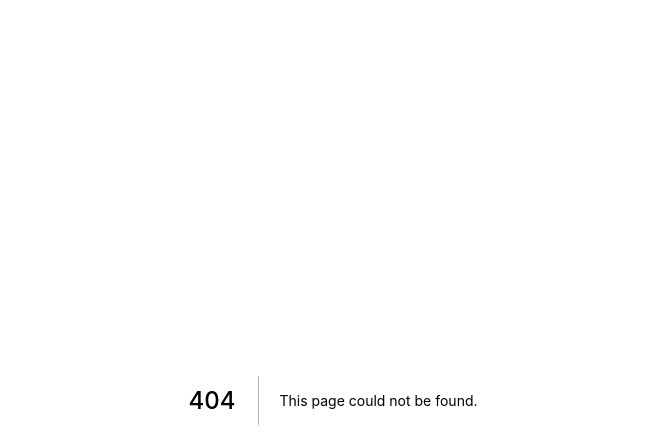
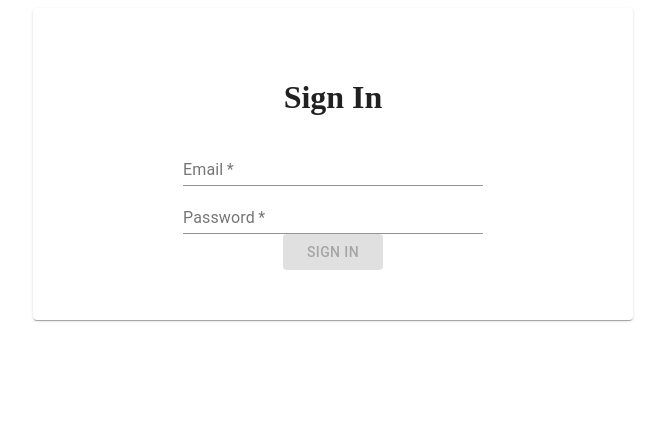
Before and after one commit to Aaron-Leonie/nh-companion-web, a Next.js app: page /sign-in in a window 1280 px wide. Before the commit this address had no page. Shown: the top 448 px of the page, without its empty margins (307-972 px from the left). Built offline with nearby package versions, Linux system fonts and the light colour scheme.

Commit message:
worked on the sign in page again.

```diff
--- a/components/SignInForm/SignInForm.tsx
+++ b/components/SignInForm/SignInForm.tsx
@@ -1,31 +1,90 @@
 import React, {useState} from 'react';
-import { Container, Paper, TextField, Button } from '@material-ui/core'
+import { Container, Paper, TextField, Button, Dialog, DialogTitle, makeStyles, DialogContentText, DialogContent } from '@material-ui/core'
 import { Auth } from '../../firebase';
 import styles from './signin.module.css';
 import { useRouter } from 'next/router';
 
 interface FormState {
     email: string,
-    password: string
-}
+    password: string,
+    errors: {
+        email: boolean,
+        password: boolean,
+    },
+    apiErrorMessage: string,
+    dialogOpen: boolean
+};
 
 
 const SignInForm = () => {
     const router = useRouter();
 
-    const [form, setform] = useState({email: '', password: ''} as FormState);
+    const [form, setform] = useState({
+        email: '',
+        password: '',
+        errors: {
+            email: false,
+            password: false,
+        },
+        apiErrorMessage: '',
+        dialogOpen: false,
+    } as FormState);
+
+    const isValid: boolean = (
+        (form.email.length > 0 && !form.errors.email) &&
+        (form.password.length >= 8 && !form.errors.password)
+    );
+
+
+    const handleChange = (e) => {
+        e.preventDefault();
+        const { name, value } = e.target;
+        let errors = form.errors;
+
+        switch (name) {
+            case 'email':
+                errors.email = !validEmailRegex(value);
+                break;
+            case 'password':
+                errors.password = value.length < 8;
+                break;
+            default:
+                break;
+        }
+        setform({...form, errors, [name]: value});
+    };
+
+    const validEmailRegex = (email: string) => {
+        if (/^\w+([\.-]?\w+)*@\w+([\.-]?\w+)*(\.\w{2,3})+$/.test(email)){
+            return true;
+        } else {
+            return false;
+        }
+    };
 
     const handleSignIn = (e) => {
         e.preventDefault();
-        Auth.signInWithEmailAndPassword(form.email, form.password)
+
+        if (isValid) {
+            Auth.signInWithEmailAndPassword(form.email, form.password)
             .then(()=> {
-                router.replace('/');
+                router.push('/');
             })
             .catch((e) => {
-                console.log(e);
-                router.replace('/');
+                setform({...form, dialogOpen: true, apiErrorMessage:'Email and password invalid.' });
             });
+        } else {
+            setform({...form, dialogOpen: true, apiErrorMessage:'Email and password invalid.'});
+        }
     }
+
+    const useStyles = makeStyles({
+        root: {
+            textAlign: 'center',
+            padding: 200,
+            backgroundColor: 'red',
+        }
+    });
 
     return (
         <Paper className={styles.paper}>
@@ -37,7 +96,8 @@
                     label="Email"
                     required
                     placeholder="Email"
-                    onChange={(e) => setform({...form, email: e.target.value})}
+                    onChange={handleChange}
+                    name="email"
                 />
                 <TextField
                     type="password"
@@ -46,17 +106,27 @@
                     label="Password"
                     required
                     placeholder="Password"
-                    onChange={(p) => setform({...form, password: p.target.value})}
+                    onChange={handleChange}
+                    name="password"
                 />
 
                 <Button className={styles.submit}
                     variant="contained"
                     color="primary"
                     onClick={handleSignIn}
+                    disabled={!isValid}
                 >
                     Sign In
                 </Button>
             </form>
+            <Dialog classes={{paper: useStyles().root}} open={form.dialogOpen} onClose={(e) => {setform({...form, dialogOpen: false})}}>
+                <DialogTitle id="simple-dialog-title">Error Signing In</DialogTitle>
+                <DialogContent>
+                    <DialogContentText>
+                        Sign in failed. Please check email and password.
+                    </DialogContentText>
+                </DialogContent>
+            </Dialog>
         </Paper>
     )
 }
--- a/components/SignInForm/signin.module.css
+++ b/components/SignInForm/signin.module.css
@@ -25,3 +25,8 @@
 .submit {
     width: 100px;
 }
+
+.errorDialog{
+    text-align: center;
+    padding: 200px;
+}
```
Also changed, not shown: components/SignUpForm/SignUpForm.tsx (+15 -5 lines), pages/sign-in.tsx (renamed from pages/signin.tsx).
